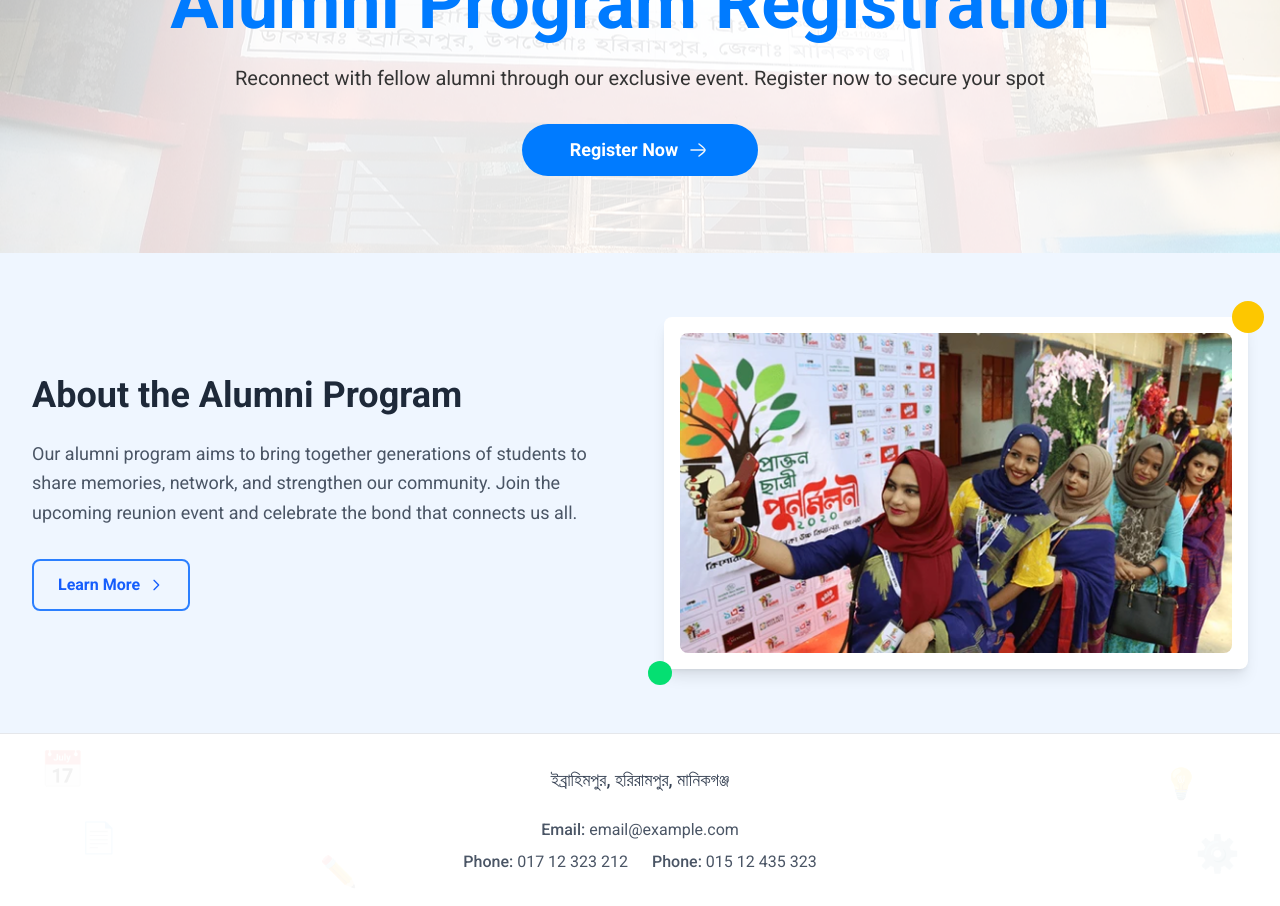
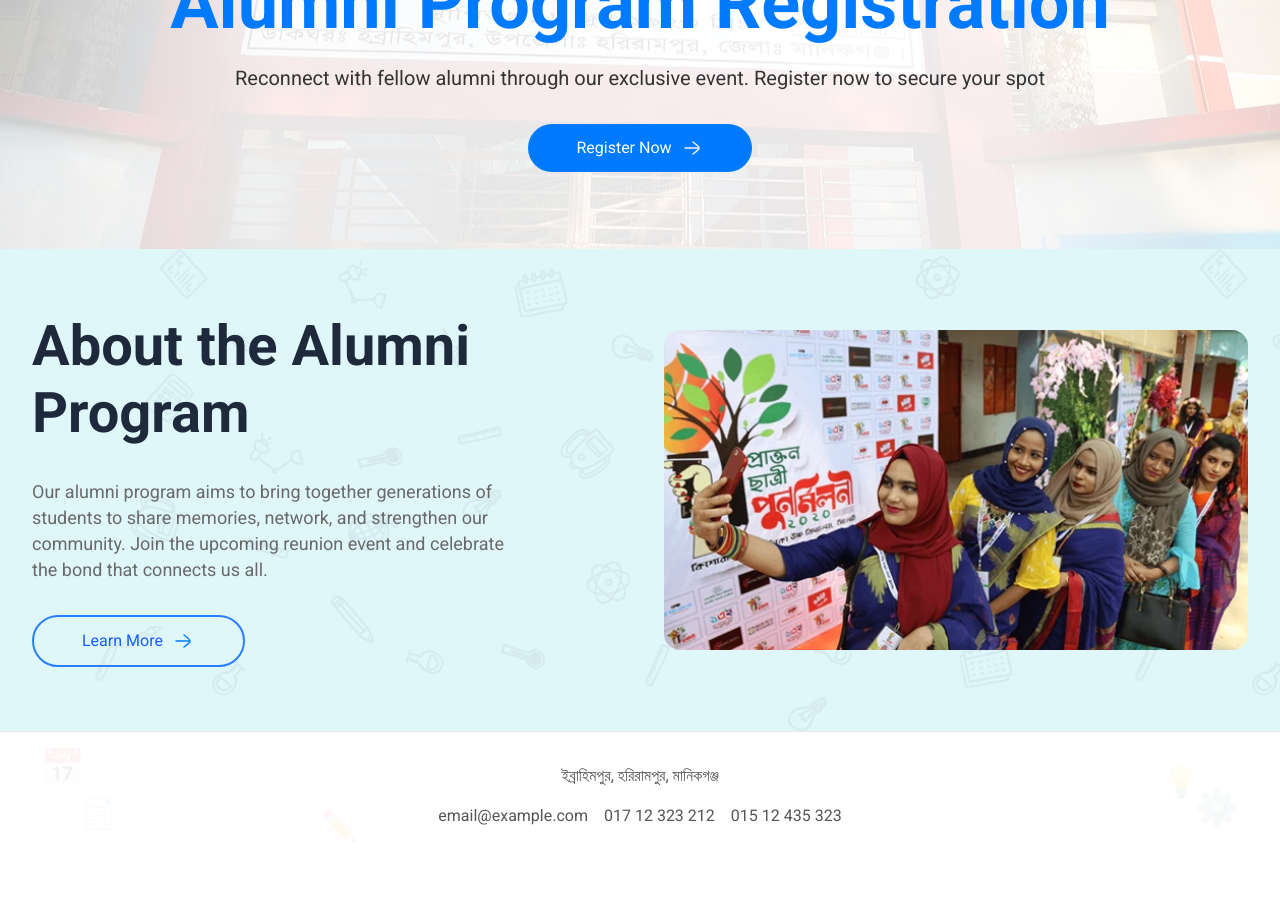
Before and after one commit to abir-ticon/reunion, a Next.js app: page / in a window 1280 px wide. Shown: the part 340-1246 px from the top of the page. After the commit the page ends 1200 px from the top, so only its background shows below. Built offline with nearby package versions, Linux system fonts and the light colour scheme.

Commit message:
Refactor AboutSection and Footer components for improved styling and layout, including background image adjustments, text color updates, and enhanced button design.

```diff
--- a/src/components/AboutSection.tsx
+++ b/src/components/AboutSection.tsx
@@ -2,51 +2,36 @@ import Image from "next/image";
 
 export default function AboutSection() {
   return (
-    <section className="py-16 bg-blue-50 relative overflow-hidden">
-      {/* Background Image */}
-      <div className="absolute inset-0">
-        <Image
-          src="/images/about-bg.png"
-          alt="Background Pattern"
-          fill
-          className="object-cover opacity-5"
-        />
-      </div>
-
+    <section
+      className="py-16 bg-[#E0F7FA] relative overflow-hidden"
+      style={{
+        backgroundImage: "url('/images/about-bg.png')",
+        backgroundSize: "contain",
+        backgroundPosition: "center",
+      }}
+    >
       <div className="max-w-7xl mx-auto px-4 sm:px-6 lg:px-8">
         <div className="grid grid-cols-1 lg:grid-cols-2 gap-12 items-center">
           {/* Left side - Text Content */}
-          <div>
-            <h2 className="text-3xl md:text-4xl font-bold text-gray-800 mb-6">
+          <div className="lg:max-w-[475px] ">
+            <h2 className="text-3xl md:text-[56px] font-bold text-[#1E293B] mb-8">
               About the Alumni Program
             </h2>
-            <p className="text-lg text-gray-600 mb-8 leading-relaxed">
+            <p className="text-lg text-[#696969] mb-8 leading-[26px]">
               Our alumni program aims to bring together generations of students
               to share memories, network, and strengthen our community. Join the
               upcoming reunion event and celebrate the bond that connects us
               all.
             </p>
-            <button className="border-2 border-blue-500 text-blue-600 px-6 py-3 rounded-lg font-semibold hover:bg-blue-500 hover:text-white transition-colors inline-flex items-center space-x-2">
+            <button className="border-2 border-blue-500 text-blue-600 px-12 py-3 rounded-[48px] transition-colors inline-flex items-center space-x-2 cursor-pointer">
               <span>Learn More</span>
-              <svg
-                className="w-4 h-4"
-                fill="none"
-                stroke="currentColor"
-                viewBox="0 0 24 24"
-              >
-                <path
-                  strokeLinecap="round"
-                  strokeLinejoin="round"
-                  strokeWidth={2}
-                  d="M9 5l7 7-7 7"
-                />
-              </svg>
+              <Image width={24} height={24} src="/images/arrow-right.svg" alt="Arrow Right" />
             </button>
           </div>
 
           {/* Right side - Image */}
           <div className="relative">
-            <div className="bg-white rounded-lg shadow-lg p-4">
+            <div className="rounded-2xl overflow-hidden">
               <Image
                 src="/images/about-image.png"
                 alt="Alumni Reunion"
@@ -55,10 +40,6 @@ export default function AboutSection() {
                 className="rounded-lg w-full h-80 object-cover"
               />
             </div>
-
-            {/* Decorative elements around image */}
-            <div className="absolute -top-4 -right-4 w-8 h-8 bg-yellow-400 rounded-full"></div>
-            <div className="absolute -bottom-4 -left-4 w-6 h-6 bg-green-400 rounded-full"></div>
           </div>
         </div>
       </div>
--- a/src/components/Footer.tsx
+++ b/src/components/Footer.tsx
@@ -11,27 +11,17 @@ export default function Footer() {
       </div>
 
       <div className="relative max-w-7xl mx-auto px-4 sm:px-6 lg:px-8 py-8">
-        <div className="text-center">
+        <div className="text-center text-[#555555] text-[16px] flex flex-col items-center justify-center gap-4">
           {/* Address */}
-          <div className="mb-6">
-            <p className="text-gray-700 text-lg font-medium">
-              ইব্রাহিমপুর, হরিরামপুর, মানিকগঞ্জ
-            </p>
-          </div>
+          <a href="https://maps.app.goo.gl/Ka9tdty4WoTF4hW86" target="_blank" className="">ইব্রাহিমপুর, হরিরামপুর, মানিকগঞ্জ</a>
 
           {/* Contact Information */}
-          <div className="space-y-2">
-            <p className="text-gray-600">
-              <span className="font-medium">Email:</span> email@example.com
-            </p>
-            <div className="flex justify-center space-x-6">
-              <p className="text-gray-600">
-                <span className="font-medium">Phone:</span> 017 12 323 212
-              </p>
-              <p className="text-gray-600">
-                <span className="font-medium">Phone:</span> 015 12 435 323
-              </p>
-            </div>
+          <div className="flex md:flex-row flex-col items-center justify-center gap-2 md:gap-4">
+            <a href="mailto:email@example.com" className="">
+              email@example.com
+            </a>
+            <a href="tel:01712323212">017 12 323 212</a>
+            <a href="tel:01512435323">015 12 435 323</a>
           </div>
         </div>
       </div>
--- a/src/components/HeroBanner.tsx
+++ b/src/components/HeroBanner.tsx
@@ -1,3 +1,5 @@
+import Image from "next/image";
+
 export default function HeroBanner() {
   return (
     <section
@@ -21,30 +23,15 @@ export default function HeroBanner() {
           </p>
 
           {/* CTA Button */}
-          <button className="bg-[#007BFF] text-white px-12 py-3 rounded-[48px] text-lg font-semibold transition-colors inline-flex items-center space-x-2 cursor-pointer">
+          <button className="bg-[#007BFF] text-white px-12 py-3 rounded-[48px] text-md transition-colors inline-flex items-center space-x-2 cursor-pointer">
             <span>Register Now</span>
-            <svg
-              xmlns="http://www.w3.org/2000/svg"
-              width="24"
-              height="24"
-              viewBox="0 0 24 24"
-              fill="none"
-            >
-              <path
-                d="M18.5 12H5"
-                stroke="#F1F5F9"
-                stroke-width="1.5"
-                stroke-linecap="round"
-                stroke-linejoin="round"
-              />
-              <path
-                d="M13 18C13 18 19 13.5811 19 12C19 10.4188 13 6 13 6"
-                stroke="#F1F5F9"
-                stroke-width="1.5"
-                stroke-linecap="round"
-                stroke-linejoin="round"
-              />
-            </svg>
+
+            <Image
+              width={24}
+              height={24}
+              src="/images/arrow-right-white.svg"
+              alt="Arrow Right"
+            />
           </button>
         </div>
       </div>
```
Also changed, not shown: public/images/arrow-right-white.svg (added), public/images/arrow-right.svg (added).
